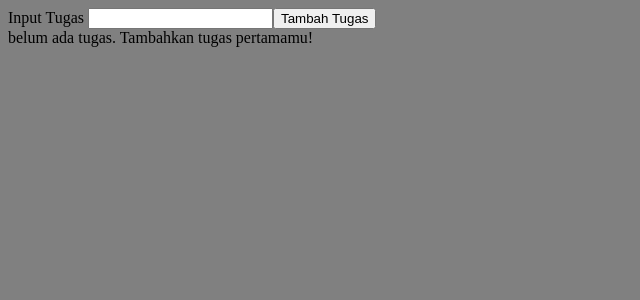
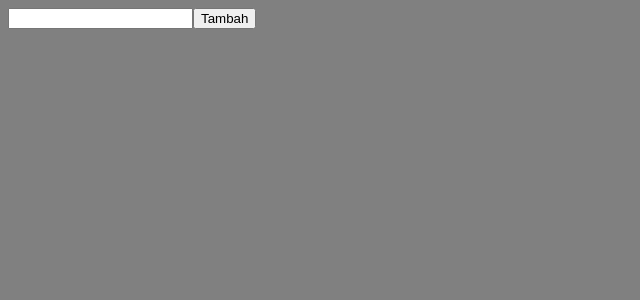
Before and after one commit to rivanjuhan/belajar-react, a React (Vite) app: page / in a window 1280 px wide. Shown: the top 300 px of the page, without its empty margins (0-640 px from the left). Built offline with nearby package versions, Linux system fonts and the light colour scheme.

Commit message:
Belajar Rendering Part2

```diff
--- a/src/App.jsx
+++ b/src/App.jsx
@@ -1,62 +1,54 @@
 import { useState } from "react"
-import Input from "./components/Input"
 
-function App() {
-  const [todos, setTodos] = useState([])
-  const [todoText, setTodoText] = useState('')
+function App(){
+  const [Todos, setTodos] = useState([])
+  const [TextInput, setTextInput] = useState("")
 
-  function handleOnAddtask (){
-    setTodos([...todos, {
-      task : todoText,
+function AddNewTodos(){  // buat fungsi untuk menambahkan value dari textinput kedalam array todos
+  const todoItem ={ //buat susunan data agar mudah memanipulasi data pada step selanjutnya
+    tittle : TextInput,
     isCompleted : false
-    }])
-    setTodoText('')
+  }
+  setTodos((previousTodos) => [...previousTodos, todoItem]) //untuk insert data kedalam Todos
 }
 
-  function handleOnCheckTask(isChecked, item){
-    const selectedIndex = todos.findIndex((todo) => todo.task === item.task)
+  function onCompletedTask (isChecked, todoItem){
+    const selectedIndex = Todos.findIndex((item) => item.tittle === todoItem.tittle)
+
     if(selectedIndex !== -1){
-      const temporaryTodos = todos
-      temporaryTodos[selectedIndex].isCompleted = isChecked
 
-      setTodos([...temporaryTodos])
+      setTodos(previousTodos =>{
+        const updateTodos = [...previousTodos];
+        updateTodos[selectedIndex].isCompleted = isChecked
+        return updateTodos;
+      })
     }
+
   }
-  return (
-    <div className="container">
+
+
+  return( // tambahkan value pada input dan onchange agar input bisa ditambah dan onclick pada button agar bisa diklik
     <div>
-        <label htmlFor="">Input Tugas</label>&nbsp;
-        <input type="text" onChange={(event) => {
-          setTodoText(event.target.value)
-        }} value={todoText} />
+      <div>
+        <input type="text" value={TextInput} onChange={(event) => setTextInput(event.target.value)}/>
+        <button onClick={AddNewTodos}>Tambah</button>
+      </div>
 
-        <button onClick={handleOnAddtask}>Tambah Tugas</button>
-    </div>
-    {
-      todos.length ? (
-        <ul>
-          {
-          todos.map ((item, index) => (
-            <li key={index}>
-              {
-                !item.isCompleted && (
-                  <input type="checkbox" value={item.isCompleted} onChange={(evem) => {
-                    handleOnCheckTask(event.target.checked, item)
-                  }}/>
+      <ol>
+        {Todos.map((item) => ( //menampilkan data berdasarkan data yang sudah dibuat (tittle : string, isCompleted: false(boolean))
+          <li key={item.tittle}>{
+            item.isCompleted ? ( //untuk menandakan item yang diceklis
+              <>✅&nbsp;</>
+            ) : (
+              <input type="checkbox" value={item.isCompleted} onChange={(event) => {
+                onCompletedTask(event.target.checked, item)
+              }} />
             )
-              }
-            {item.task} {item.isCompleted && 'tugas selesai'}</li>
-          ))
-        }
-        </ul>
-      ) : (
-        <div>
-          belum ada tugas. Tambahkan tugas pertamamu!
+          }{item.tittle} {item.isCompleted && <strong>&nbsp;(Tugas Sudah Selesai)</strong>}</li>
+        ))}
+      </ol>
     </div>
   )
 }
-    </div>
 
-  )
-}
 export default App
```
Lines whose indentation alone changed are shown as unchanged.
